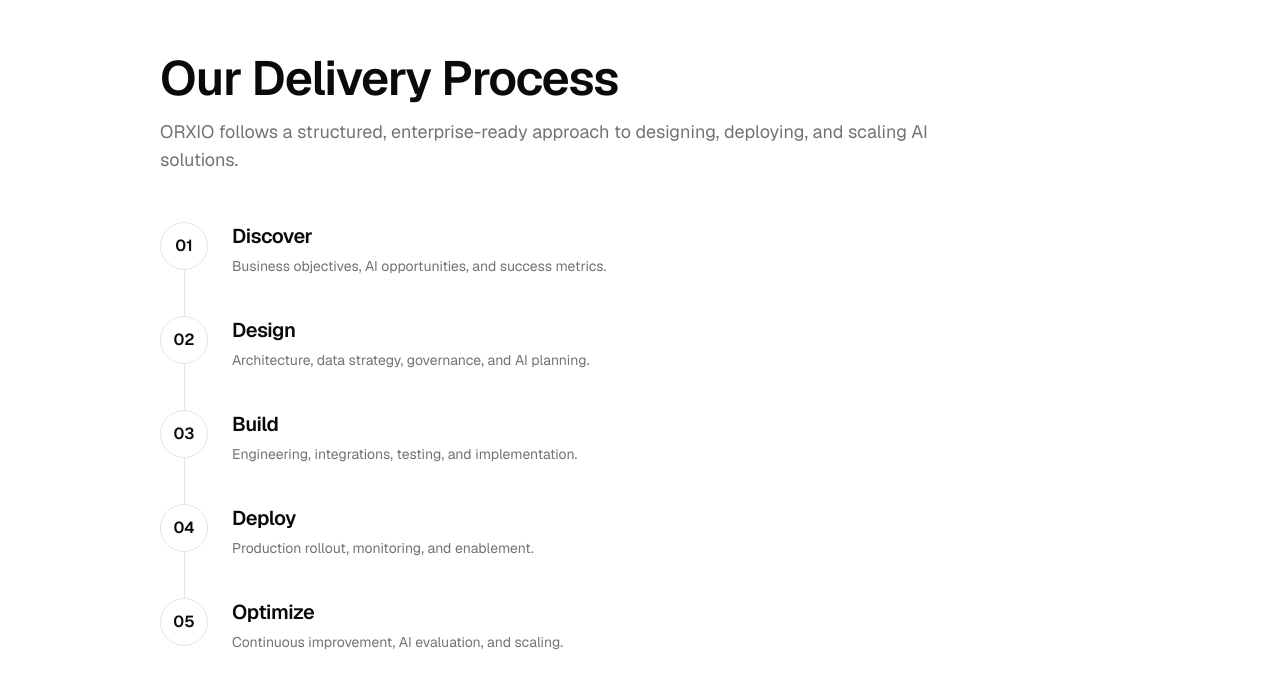
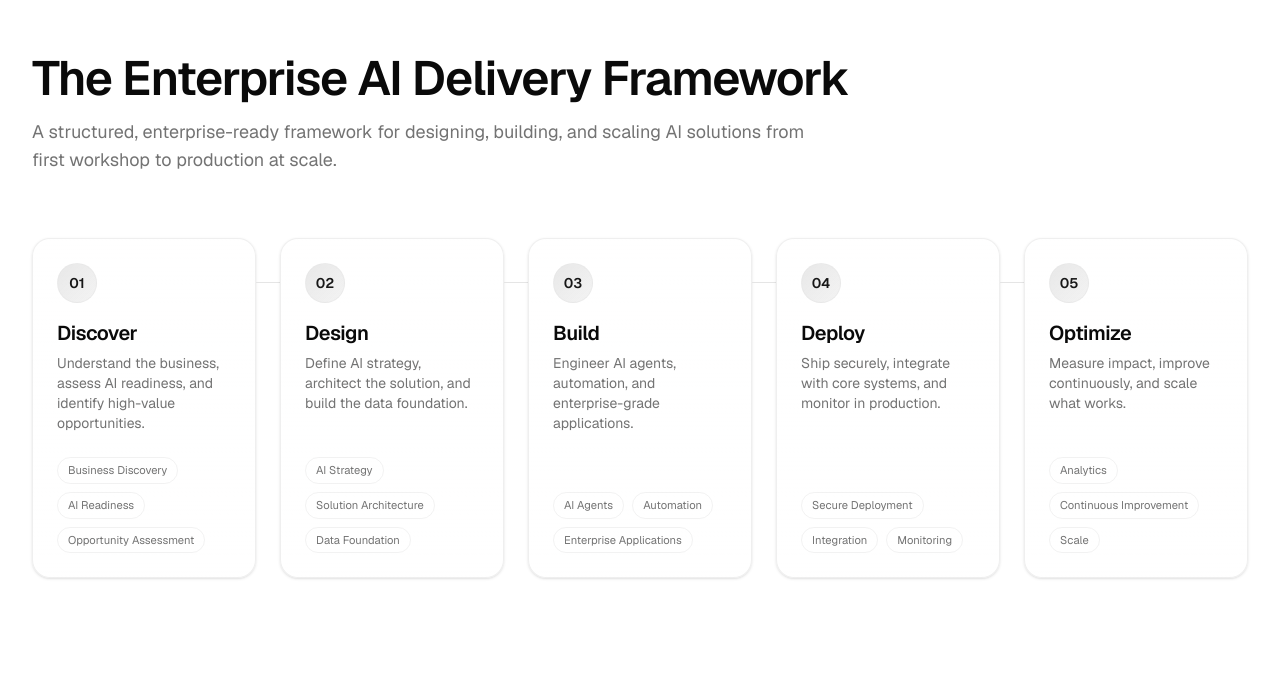
Before and after one commit to Orxio/website, a Next.js app: page / in a window 1280 px wide. Shown: the part 2049-2738 px from the top of the page. Built offline with nearby package versions, Linux system fonts and the light colour scheme; no server answers.

Commit message:
feat(home): add enterprise AI delivery framework

```diff
--- a/components/home/ProcessSection.tsx
+++ b/components/home/ProcessSection.tsx
@@ -8,38 +8,49 @@
 import { Heading } from "@/components/typography/Heading"
 import { Text } from "@/components/typography/Text"
 import { useMotionPreset } from "@/lib/motion"
+import { cn } from "@/lib/utils"
 
 interface Step {
   number: string
   title: string
   description: string
+  capabilities: [string, string, string]
 }
 
 const PROCESS_STEPS: Step[] = [
   {
     number: "01",
     title: "Discover",
-    description: "Business objectives, AI opportunities, and success metrics.",
+    description:
+      "Understand the business, assess AI readiness, and identify high-value opportunities.",
+    capabilities: ["Business Discovery", "AI Readiness", "Opportunity Assessment"],
   },
   {
     number: "02",
     title: "Design",
-    description: "Architecture, data strategy, governance, and AI planning.",
+    description:
+      "Define AI strategy, architect the solution, and build the data foundation.",
+    capabilities: ["AI Strategy", "Solution Architecture", "Data Foundation"],
   },
   {
     number: "03",
     title: "Build",
-    description: "Engineering, integrations, testing, and implementation.",
+    description:
+      "Engineer AI agents, automation, and enterprise-grade applications.",
+    capabilities: ["AI Agents", "Automation", "Enterprise Applications"],
   },
   {
     number: "04",
     title: "Deploy",
-    description: "Production rollout, monitoring, and enablement.",
+    description:
+      "Ship securely, integrate with core systems, and monitor in production.",
+    capabilities: ["Secure Deployment", "Integration", "Monitoring"],
   },
   {
     number: "05",
     title: "Optimize",
-    description: "Continuous improvement, AI evaluation, and scaling.",
+    description: "Measure impact, improve continuously, and scale what works.",
+    capabilities: ["Analytics", "Continuous Improvement", "Scale"],
   },
 ]
 
@@ -49,14 +60,15 @@
 
   return (
     <Section size="lg">
-      <Container size="md">
+      <Container size="lg">
         <div className="flex flex-col items-start gap-4">
           <Heading as="h2" size="lg">
-            Our Delivery Process
+            The Enterprise AI Delivery Framework
           </Heading>
           <Text size="lg" className="max-w-prose text-muted-foreground">
-            ORXIO follows a structured, enterprise-ready approach to
-            designing, deploying, and scaling AI solutions.
+            A structured, enterprise-ready framework for designing,
+            building, and scaling AI solutions from first workshop to
+            production at scale.
           </Text>
         </div>
 
@@ -65,15 +77,23 @@
           whileInView="visible"
           viewport={{ once: true, margin: "-80px" }}
           variants={stagger}
-          className="mt-12 flex flex-col"
+          className="mt-16 grid grid-cols-1 gap-y-10 lg:grid-cols-5 lg:gap-x-6 lg:gap-y-0"
         >
           {PROCESS_STEPS.map((step, index) => (
-            <motion.li key={step.number} variants={slideUp}>
+            <motion.li
+              key={step.number}
+              variants={slideUp}
+              className={cn(
+                "relative",
+                index > 0 &&
+                  "lg:before:absolute lg:before:top-11 lg:before:-left-6 lg:before:h-px lg:before:w-6 lg:before:bg-border lg:before:content-['']"
+              )}
+            >
               <ProcessStep
                 number={step.number}
                 title={step.title}
                 description={step.description}
-                isLast={index === PROCESS_STEPS.length - 1}
+                capabilities={step.capabilities}
               />
             </motion.li>
           ))}
--- a/components/home/ProcessStep.tsx
+++ b/components/home/ProcessStep.tsx
@@ -6,10 +6,20 @@
   number: string
   title: string
   description: string
+  /** Three short capability tags — enables the premium card presentation. */
+  capabilities?: [string, string, string]
+  /** Vertical-timeline mode only: omits the trailing connector line. */
   isLast?: boolean
 }
 
-function ProcessStep({ number, title, description, isLast }: ProcessStepProps) {
+function ProcessStep({
+  number,
+  title,
+  description,
+  capabilities,
+  isLast,
+}: ProcessStepProps) {
+  if (!capabilities) {
     return (
       <div className="flex gap-6">
         <div className="flex flex-col items-center">
@@ -19,7 +29,9 @@
           >
             {number}
           </div>
-        {!isLast && <div aria-hidden="true" className="w-px flex-1 bg-border" />}
+          {!isLast && (
+            <div aria-hidden="true" className="w-px flex-1 bg-border" />
+          )}
         </div>
         <div className={cn("flex flex-col gap-1.5", !isLast && "pb-10")}>
           <Heading as="h3" size="xs">
@@ -33,4 +45,35 @@
     )
   }
 
+  return (
+    <div className="group relative flex h-full flex-col gap-4 rounded-2xl border border-border/60 bg-gradient-to-b from-card to-card/70 p-6 shadow-sm transition-all duration-300 ease-out hover:-translate-y-1 hover:border-foreground/20 hover:shadow-lg hover:shadow-foreground/5">
+      <div
+        aria-hidden="true"
+        className="flex size-10 items-center justify-center rounded-full border border-border/50 bg-gradient-to-br from-primary/10 to-primary/5 font-heading text-sm font-semibold text-primary transition-colors duration-300 ease-out group-hover:border-foreground/20"
+      >
+        {number}
+      </div>
+
+      <div className="flex flex-col gap-1.5">
+        <Heading as="h3" size="xs">
+          {title}
+        </Heading>
+        <Text size="sm" className="text-muted-foreground">
+          {description}
+        </Text>
+      </div>
+
+      <ul className="mt-auto flex flex-wrap gap-2 pt-2">
+        {capabilities.map((capability) => (
+          <li key={capability}>
+            <span className="inline-flex items-center rounded-full border border-border/50 px-2.5 py-1 text-[0.7rem] text-muted-foreground transition-colors duration-300 ease-out group-hover:border-foreground/25 group-hover:text-foreground/80">
+              {capability}
+            </span>
+          </li>
+        ))}
+      </ul>
+    </div>
+  )
+}
+
 export { ProcessStep }
```
Lines whose indentation alone changed are shown as unchanged.
